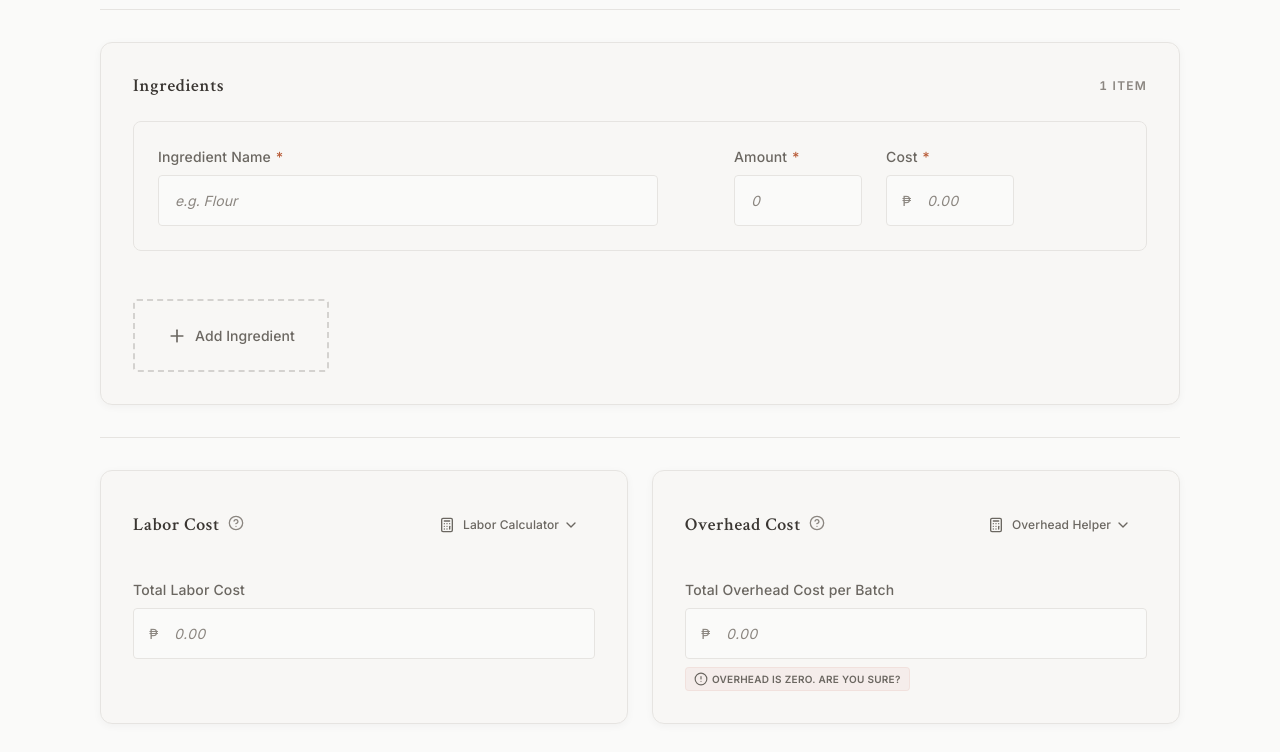
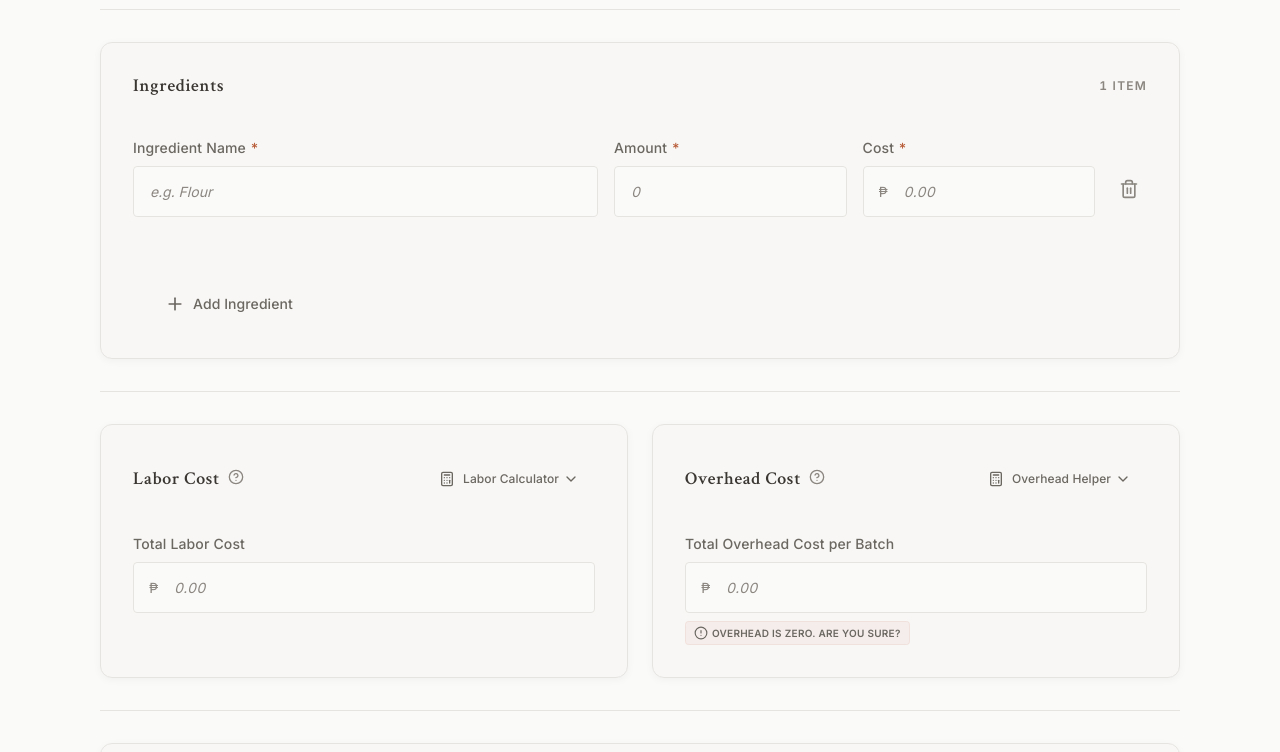
Before and after one commit to jlescarlan11/pricing-calculator-app, a React (Vite) app: page / in a window 1280 px wide. Shown: the part 1040-1792 px from the top of the page. Built offline with nearby package versions, Linux system fonts and the light colour scheme.

Commit message:
redesign ingredient row design

```diff
--- a/src/components/calculator/CalculatorForm.tsx
+++ b/src/components/calculator/CalculatorForm.tsx
@@ -178,61 +178,127 @@ export const CalculatorForm: React.FC<CalculatorFormProps> = ({
 
 
 
-                        <div className="space-y-md">
+                                                <div className="flex flex-col divide-y divide-[#E6E4E1]">
+
+
 
                                                   {input.ingredients.map((ing, index) => (
 
+
+
                                                     <IngredientRow
+
+
 
                                                       key={ing.id}
 
+
+
                                                       ingredient={ing}
+
+
 
                                                       index={index}
 
+
+
                                                       isOnlyRow={input.ingredients.length === 1}
+
+
 
                                                       onUpdate={onUpdateIngredient}
 
+
+
                                                       onRemove={onRemoveIngredient}
+
+
 
                                                       onAdd={onAddIngredient}
 
+
+
                                                       autoFocus={index === input.ingredients.length - 1 && index > 0}
+
+
 
                                                       errors={{
 
+
+
                                                         name: errors[`ingredients.${ing.id}.name`],
+
+
 
                                                         amount: errors[`ingredients.${ing.id}.amount`],
 
+
+
                                                         cost: errors[`ingredients.${ing.id}.cost`],
+
+
 
                                                       }}
 
+
+
                                                     />
 
+
+
                                                   ))}
+
+
 
                                                 </div>
 
 
 
+
+
+
+
+                                                <div className="pt-lg">
+
+
+
                                                   <Button
 
-                          variant="secondary"
+
+
+                                                    variant="ghost"
+
+
 
                                                     onClick={onAddIngredient}
 
-                          className="w-full mt-lg border-dashed border-2 py-lg flex items-center justify-center gap-sm border-border-base text-ink-700 hover:border-clay hover:text-clay bg-transparent hover:bg-clay/5 transition-all duration-300 rounded-sm"
+
+
+                                                    className="w-full flex items-center justify-center gap-sm text-ink-700 hover:text-clay hover:bg-clay/5 transition-all duration-300"
+
+
 
                                                   >
 
+
+
                                                     <Plus className="w-5 h-5" />
+
+
 
                                                     Add Ingredient
 
+
+
                                                   </Button>
+
+
+
+                                                </div>
+
+
+
+
 
                       </div>
 
--- a/src/components/calculator/IngredientRow.tsx
+++ b/src/components/calculator/IngredientRow.tsx
@@ -30,6 +30,7 @@ export const IngredientRow: React.FC<IngredientRowProps> = ({
   autoFocus = false,
 }) => {
   const [showDeleteModal, setShowDeleteModal] = useState(false);
+  const [isDeleting, setIsDeleting] = useState(false);
   const nameInputRef = useRef<HTMLInputElement>(null);
 
   useEffect(() => {
@@ -42,13 +43,20 @@ export const IngredientRow: React.FC<IngredientRowProps> = ({
     if (isOnlyRow) {
       setShowDeleteModal(true);
     } else {
+      setIsDeleting(true);
+      // Wait for animation to finish before removing
+      setTimeout(() => {
         onRemove(ingredient.id);
+      }, 300);
     }
   };
 
   const confirmDelete = () => {
+    setIsDeleting(true);
+    setShowDeleteModal(false);
+    setTimeout(() => {
       onRemove(ingredient.id);
-    setShowDeleteModal(false);
+    }, 300);
   };
 
   const handleChange = (field: keyof Ingredient, value: string) => {
@@ -75,10 +83,14 @@ export const IngredientRow: React.FC<IngredientRowProps> = ({
 
   return (
     <div
-      className="flex flex-col sm:flex-row gap-lg items-start sm:items-center p-lg bg-surface rounded-md border border-border-subtle transition-all duration-300 hover:border-border-base group/row"
+      className={`
+        grid grid-cols-1 md:grid-cols-[2fr_1fr_1fr_auto] gap-md items-start md:items-center py-md
+        animate-in fade-in duration-400
+        ${isDeleting ? 'opacity-0 -translate-y-4 transition-all duration-300 ease-in-out' : ''}
+      `}
       onKeyDown={handleKeyDown}
     >
-      <div className="flex-1 w-full sm:w-auto">
+      <div className="w-full">
         <Input
           ref={nameInputRef}
           label="Ingredient Name"
@@ -90,8 +102,7 @@ export const IngredientRow: React.FC<IngredientRowProps> = ({
         />
       </div>
 
-      <div className="flex gap-lg w-full sm:w-auto">
-        <div className="flex-1 sm:w-32">
+      <div className="w-full">
         <Input
           label="Amount"
           type="number"
@@ -105,7 +116,7 @@ export const IngredientRow: React.FC<IngredientRowProps> = ({
         />
       </div>
 
-        <div className="flex-1 sm:w-32">
+      <div className="w-full">
         <Input
           label="Cost"
           type="number"
@@ -119,18 +130,17 @@ export const IngredientRow: React.FC<IngredientRowProps> = ({
           step="0.01"
         />
       </div>
-      </div>
 
-      <div className="pt-0 sm:pt-lg self-end sm:self-center opacity-0 group-hover/row:opacity-100 transition-opacity duration-300">
-        <Button
-          variant="ghost"
-          className="text-ink-500 hover:text-rust hover:bg-rust/10 p-sm h-auto rounded-sm"
+      <div className="flex justify-end md:justify-center md:pt-6">
+        <button
+          type="button"
+          className="w-[36px] h-[36px] rounded-[50%] flex items-center justify-center text-[#8B8680] hover:text-[#B85C38] hover:bg-[rgba(184,92,56,0.05)] transition-colors duration-200 outline-none focus-visible:ring-2 focus-visible:ring-[#B85C38] focus-visible:ring-offset-2 cursor-pointer"
           onClick={handleDeleteClick}
           aria-label={`Remove ${ingredient.name || 'ingredient'}`}
           title="Remove ingredient (Shift+Delete)"
         >
           <Trash2 className="w-5 h-5" />
-        </Button>
+        </button>
       </div>
 
       <Modal
--- a/src/components/calculator/PricingStrategy.tsx
+++ b/src/components/calculator/PricingStrategy.tsx
@@ -141,7 +141,7 @@ export const PricingStrategy: React.FC<PricingStrategyProps> = ({
               step="1"
               value={value}
               onChange={handleSliderChange}
-              className="w-full h-1.5 bg-border-subtle rounded-round appearance-none cursor-pointer accent-clay"
+              className="w-full h-1.5 bg-border-subtle rounded-xs appearance-none cursor-pointer accent-clay"
             />
             <div className="flex justify-between text-[10px] text-ink-500 font-bold uppercase tracking-widest">
               <span>0%</span>
--- a/src/index.css
+++ b/src/index.css
@@ -79,6 +79,7 @@
 
   /* Border Radius */
   --radius-none: 0px;
+  --radius-xs: 0.125rem; /* 2px */
   --radius-sm: 0.25rem;  /* 4px */
   --radius-md: 0.5rem;   /* 8px */
   --radius-lg: 0.75rem;  /* 12px */
```
Also changed, not shown: 1 other file (tests, documents, lock files or other folders). Lines whose indentation alone changed are shown as unchanged.
